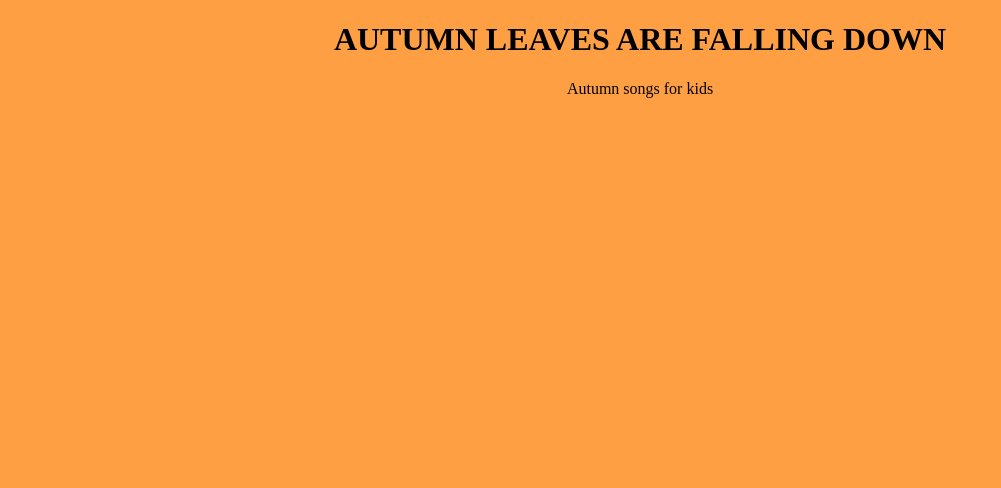
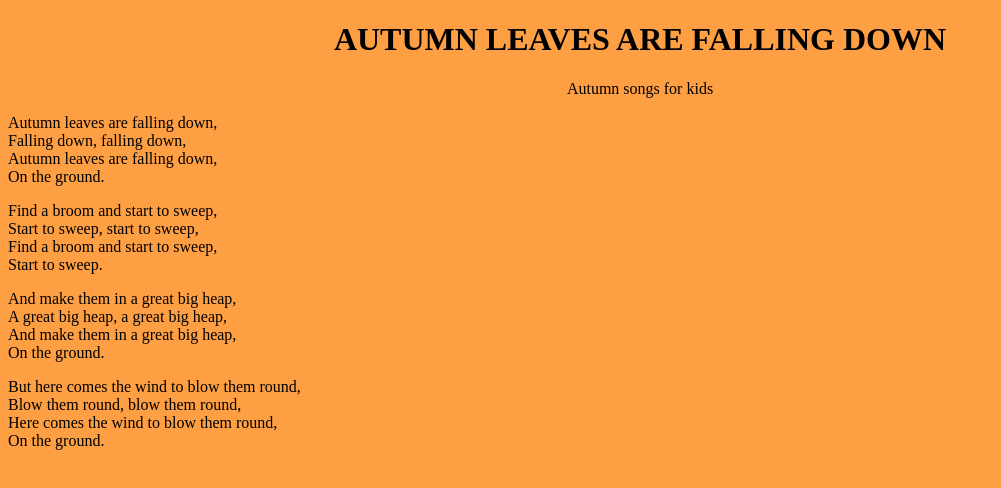
Before and after one commit to majeranek85/zad-4.4, a plain HTML site: page index.html in a window 1280 px wide. Shown: the whole page, without its empty margins (0-1001 px from the left). Drawn offline with Linux system fonts and the light colour scheme.

Commit message:
Add html for lyric section

```diff
--- a/index.html
+++ b/index.html
@@ -10,6 +10,12 @@
       <h1>Autumn leaves are falling down</h1>
       <p>Autumn songs for kids</p>
     </header>
+    <section class="lyric">
+      <p>Autumn leaves are falling down,<br>Falling down, falling down,<br>Autumn leaves are falling down,<br>On the ground.</p>
+      <p>Find a broom and start to sweep,<br>Start to sweep, start to sweep,<br>Find a broom and start to sweep,<br>Start to sweep.</p>
+      <p>And make them in a great big heap,<br>A great big heap, a great big heap,<br>And make them in a great big heap,<br>On the ground.</p>
+      <p>But here comes the wind to blow them round,<br>Blow them round, blow them round,<br>Here comes the wind to blow them round,<br>On the ground.</p>
+    </section>
 
   </body>
 </html>
```
